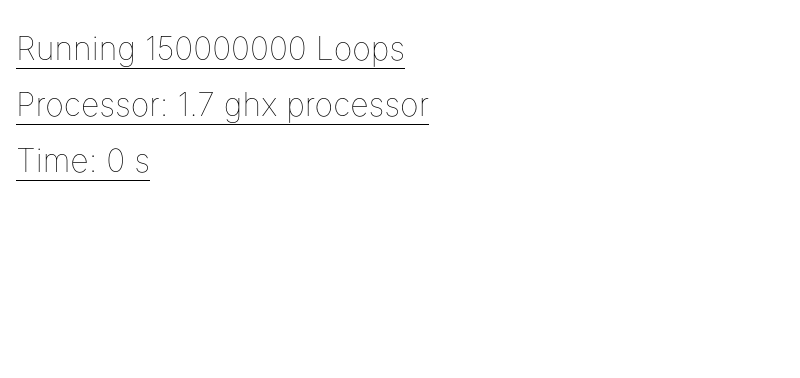
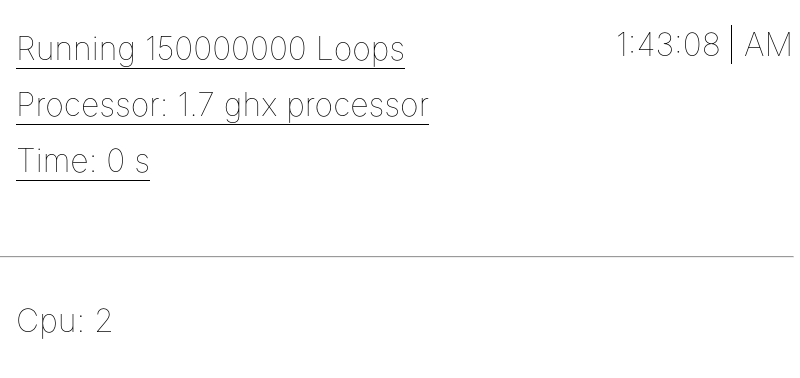
Before and after one commit to Kane-Series-Studio/ApplicationManagerFrontend, an Electron app: page src/index.html in a window 800 px wide. Drawn offline with Linux system fonts and the light colour scheme.

Commit message:
get element inner

```diff
--- a/package.json
+++ b/package.json
@@ -45,6 +45,7 @@
     }
   },
   "dependencies": {
+    "detect-gpu": "^3.0.0",
     "electron-squirrel-startup": "^1.0.0"
   },
   "devDependencies": {
--- a/src/index.css
+++ b/src/index.css
@@ -8,6 +8,10 @@ body {
 .text-holder{
   font-family: -apple-system, BlinkMacSystemFont, 'Segoe UI', Roboto, Oxygen, Ubuntu, Cantarell, 'Open Sans', 'Helvetica Neue', sans-serif;
   font-weight: lighter;
+}
+*{
+  overflow: none;
+  user-select: none;
 }
 #loops{
   position: absolute;
@@ -27,3 +31,27 @@ body {
   left: 2vw;
   border-bottom: 1px solid black;
 }
+#cpuCount{
+  position: absolute;
+  top: 35vh;
+  left: 2vw;
+
+}
+#break1{
+  position: relative;
+  left: -20vw;
+  width: 856px;
+  top: 27vh;
+}
+#time{
+  position: absolute;
+  left: 77vw;
+  top: .5vh;
+  padding-right: 10px;
+  border-right: 1px solid black;
+}
+#amorpm{
+  position: absolute;
+  left: 93vw;
+  top: .5vh;
+}
--- a/src/index.html
+++ b/src/index.html
@@ -8,6 +8,10 @@
     <h1 id="loops"  class="text-holder">LOOP HOLDER</h1>
     <h1 id="espro" class="text-holder">Estimated Processor</h1>
     <h1 id="tottime" class="text-holder">TOTAL TIME</h1>
+    <hr id="break1">
+    <h1 id="cpuCount" class="text-holder">CPUCOUNT</h1>
+    <h1 id="time" class="text-holder">TIME</h1>
+    <h1 id="amorpm" class="text-holder">TIME</h1>
 
     <script src="../variables/get.js"></script>
   </body>
--- a/variables/get.js
+++ b/variables/get.js
@@ -1,5 +1,4 @@
-setTimeout(() => {
-    var _speedconstant = 8.9997e-9;
+var _speedconstant = 8.9997e-9;
 var d = new Date();
 var amount = 150000000;
 
@@ -16,8 +15,27 @@ if (d.getMinutes() != newd.getMinutes()) {
 }
 spd = ((_speedconstant * amount) / di);
 console.log("Time: " + Math.round(di * 1000) / 1000 + "s, \nestimated speed: " + Math.round(spd * 1000) / 1000 + "GHZ");
-
+var cpu = navigator.hardwareConcurrency
+function startTime() {
+    var today = new Date();
+    var h = today.getHours();
+    var m = today.getMinutes();
+    var s = today.getSeconds();
+    var ampm = h >= 12 ? 'PM' : 'AM';
+    m = checkTime(m);
+    s = checkTime(s);
+    document.getElementById('time').innerHTML =
+    h + ":" + m + ":" + s;
+    var t = setTimeout(startTime, 500);
+    document.getElementById('amorpm').innerHTML = ampm
+  }
+  function checkTime(i) {
+    if (i < 10) {i = "0" + i};
+    return i;
+  }
 document.getElementById('loops').innerHTML = `Running ${amount} Loops`;
 document.getElementById('espro').innerHTML = `Processor: ${estprocessor} ghx processor`
 document.getElementById('tottime').innerHTML = `Time: ${Math.round(di * 1000) / 1000} s`
-}, 1000);
+document.getElementById('cpuCount').innerHTML = `Cpu: ${cpu}`
+
+document.onload(startTime());
```
Also changed, not shown: 1 other file.
